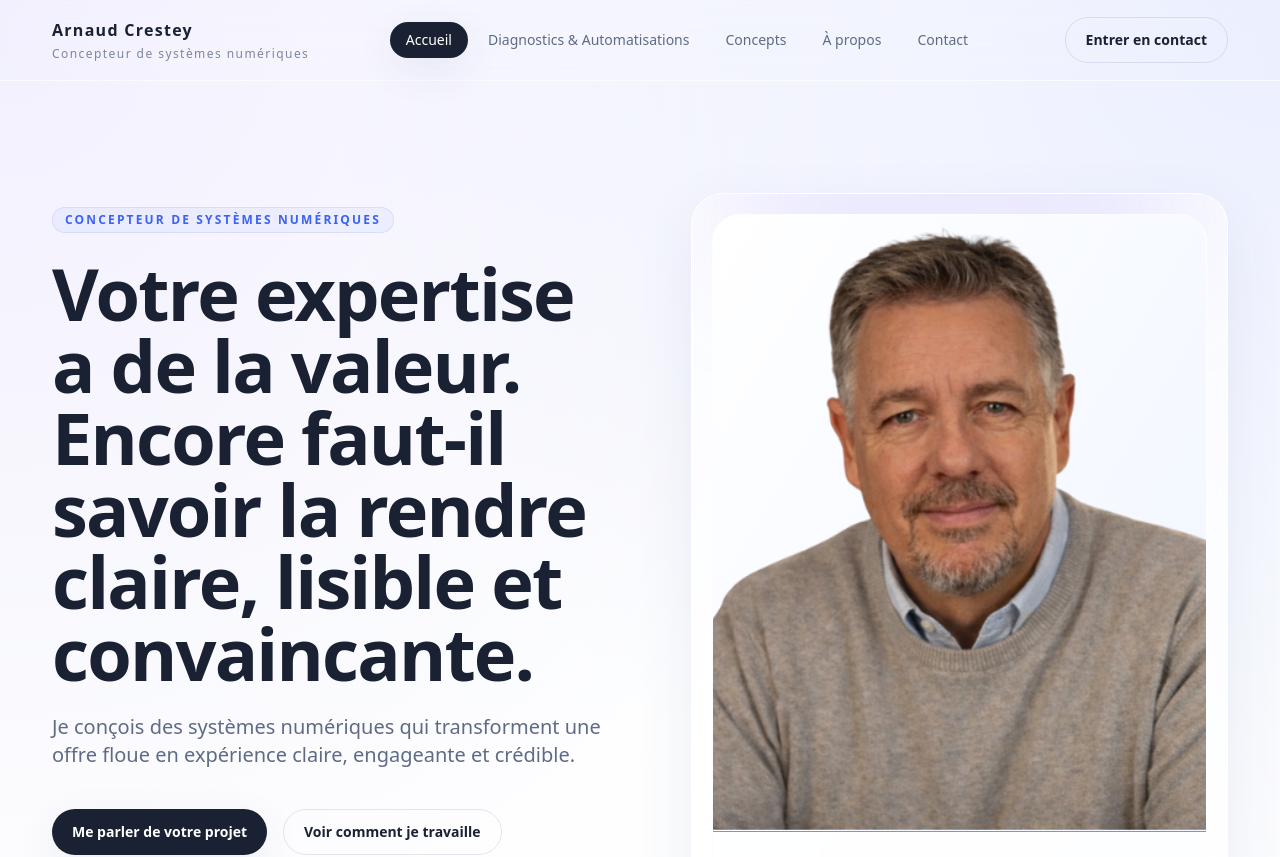
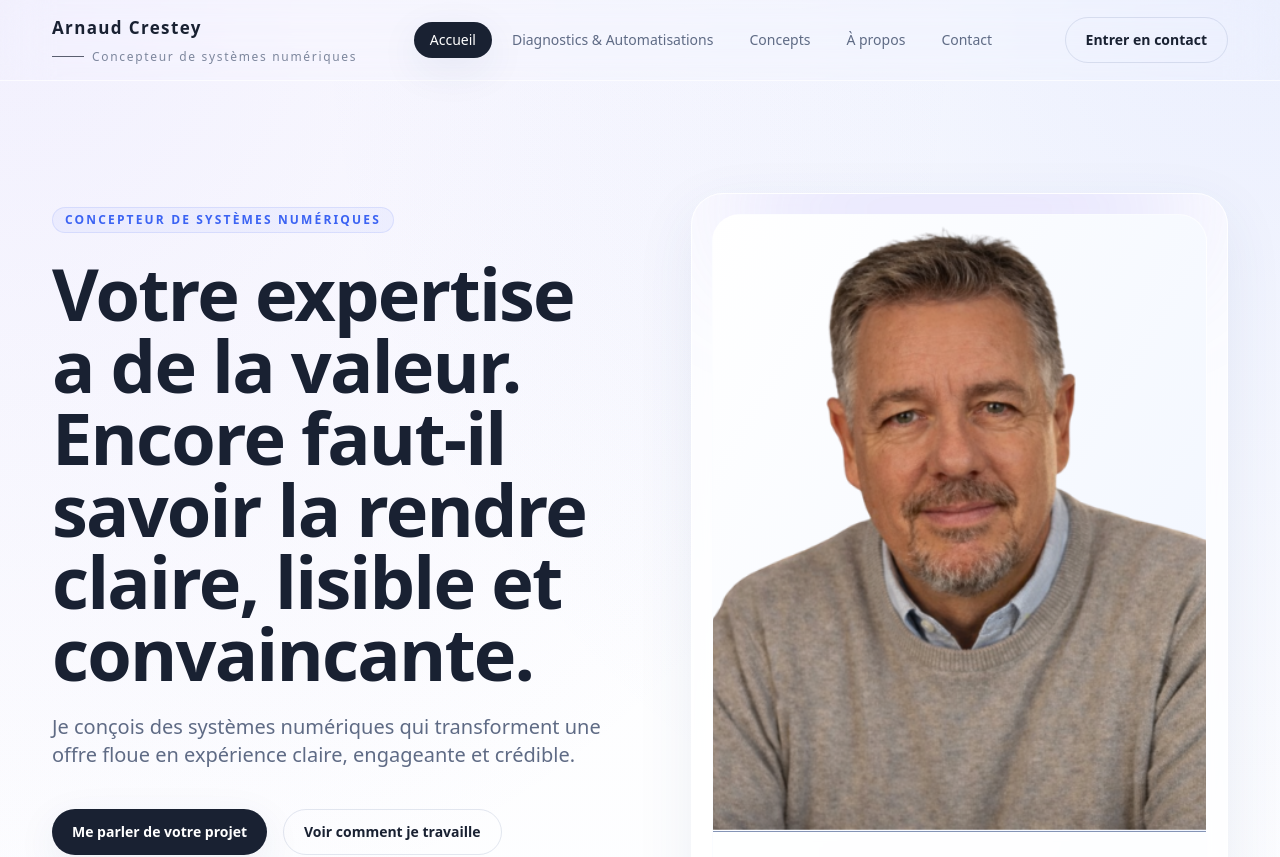
Before and after one commit to arnaudcrestey/portail-site-vitrine, a Next.js app: page / in a window 1280 px wide. Shown: the top 857 px of the page. Built offline with nearby package versions, Linux system fonts and the light colour scheme.

Commit message:
Update header.tsx

```diff
--- a/components/header.tsx
+++ b/components/header.tsx
@@ -15,16 +15,18 @@ export function Header() {
   return (
     <header className="sticky top-0 z-50 border-b border-white/70 bg-white/78 backdrop-blur-xl">
       <div className="container-layout flex h-20 items-center justify-between gap-6">
-        <Link
+       <Link
   href="/"
-  className="group flex shrink-0 flex-col leading-tight"
+  className="group flex shrink-0 flex-col justify-center"
   aria-label="Retour à l’accueil"
 >
-  <span className="text-sm font-semibold tracking-[0.08em] text-ink transition group-hover:text-primary sm:text-base">
+  <span className="text-[15px] font-semibold tracking-[0.08em] text-ink transition group-hover:text-primary sm:text-[17px]">
     Arnaud Crestey
   </span>
-  <span className="mt-1 text-[11px] tracking-[0.12em] text-slate/80 sm:text-xs">
-    Concepteur de systèmes numériques
+
+  <span className="mt-2 flex items-center gap-2 text-[11px] tracking-[0.14em] text-slate/80 sm:text-xs">
+    <span className="h-px w-8 bg-ink/70" />
+    <span>Concepteur de systèmes numériques</span>
   </span>
 </Link>
 
```
